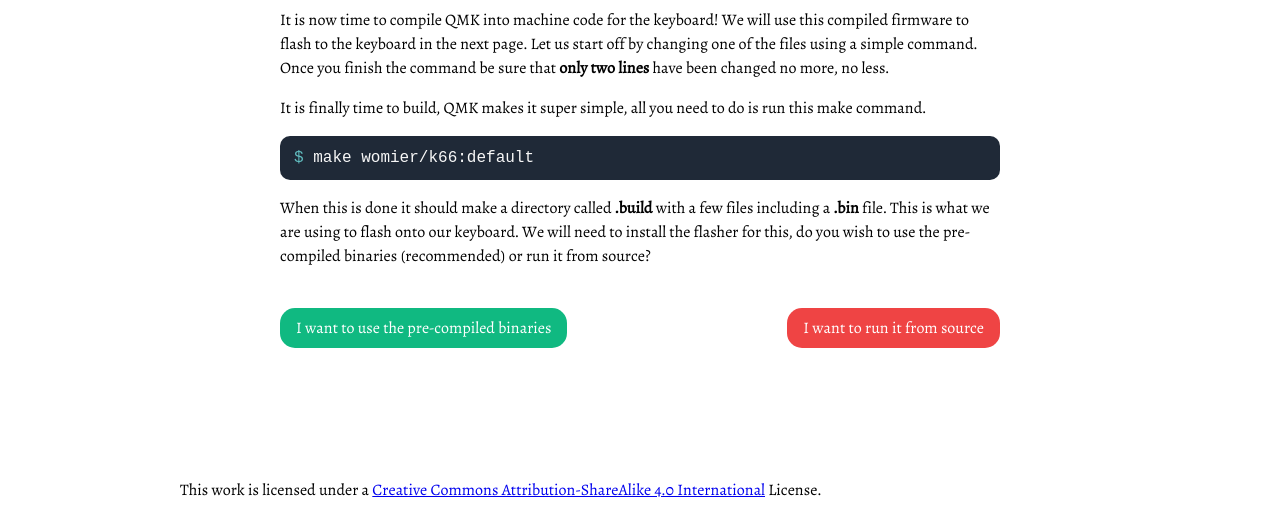
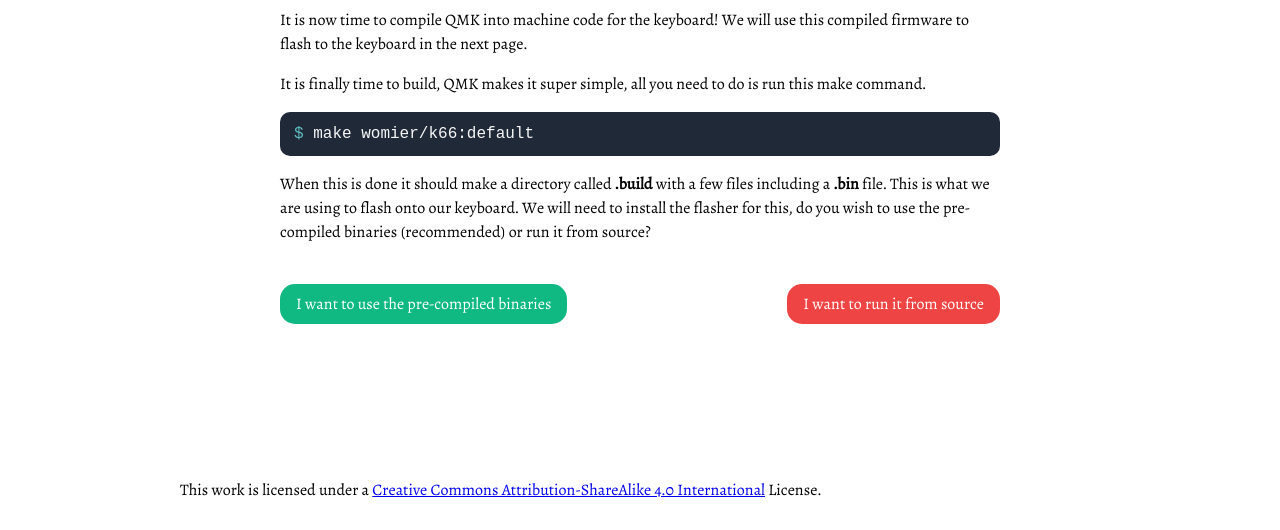
Before and after one commit to wormier-docs/wormier-docs.github.io, an Eleventy site: page k66/3-building.html in a window 1280 px wide. Shown: the part 270-800 px from the top of the page. Built offline with nearby package versions, Linux system fonts and the light colour scheme; Eleventy itself is replaced by a stand-in of ours; files that its build step writes are made by us from their sources.

Commit message:
Remove leftover from 3-building text

```diff
--- a/k66/3-building.html
+++ b/k66/3-building.html
@@ -4,7 +4,7 @@ title: Environment Setup - Windows
 ---
 <div class="page-content">
 	<h1>Building</h1>
-	<p>It is now time to compile QMK into machine code for the keyboard! We will use this compiled firmware to flash to the keyboard in the next page. Let us start off by changing one of the files using a simple command. Once you finish the command be sure that <b>only two lines</b> have been changed no more, no less.</p>
+	<p>It is now time to compile QMK into machine code for the keyboard! We will use this compiled firmware to flash to the keyboard in the next page.</p>
 
 	<p>It is finally time to build, QMK makes it super simple, all you need to do is run this make command.</p>
 
```
